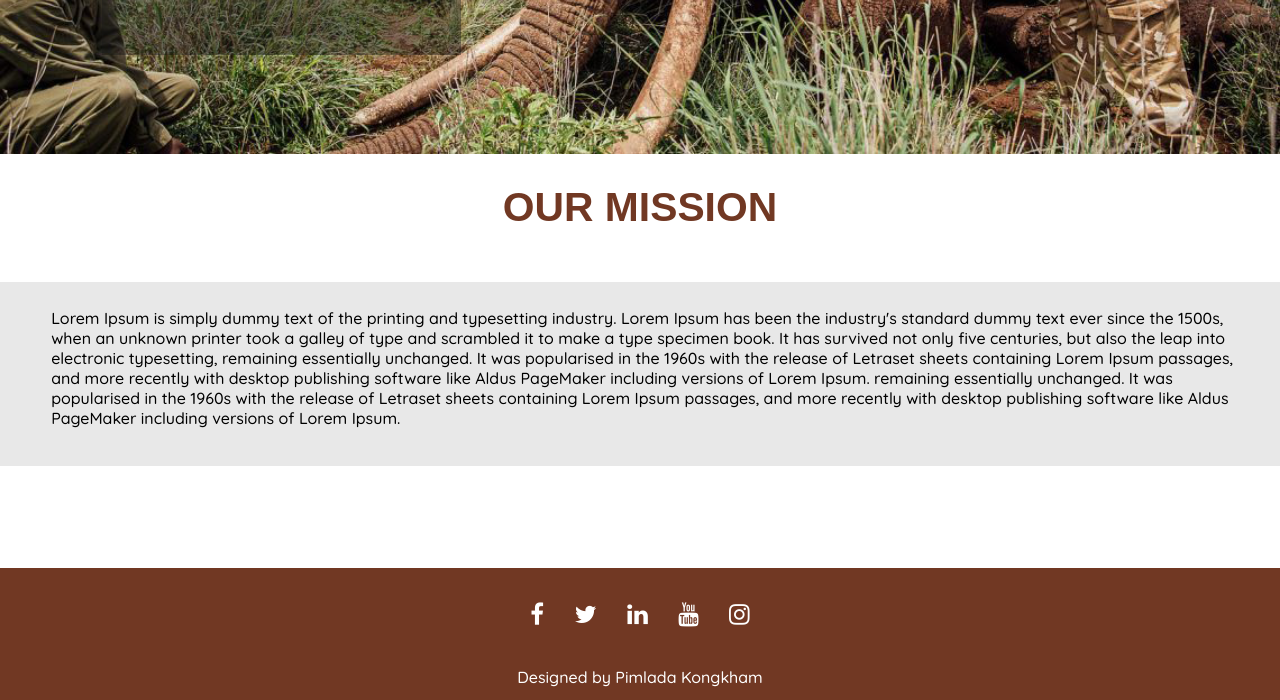
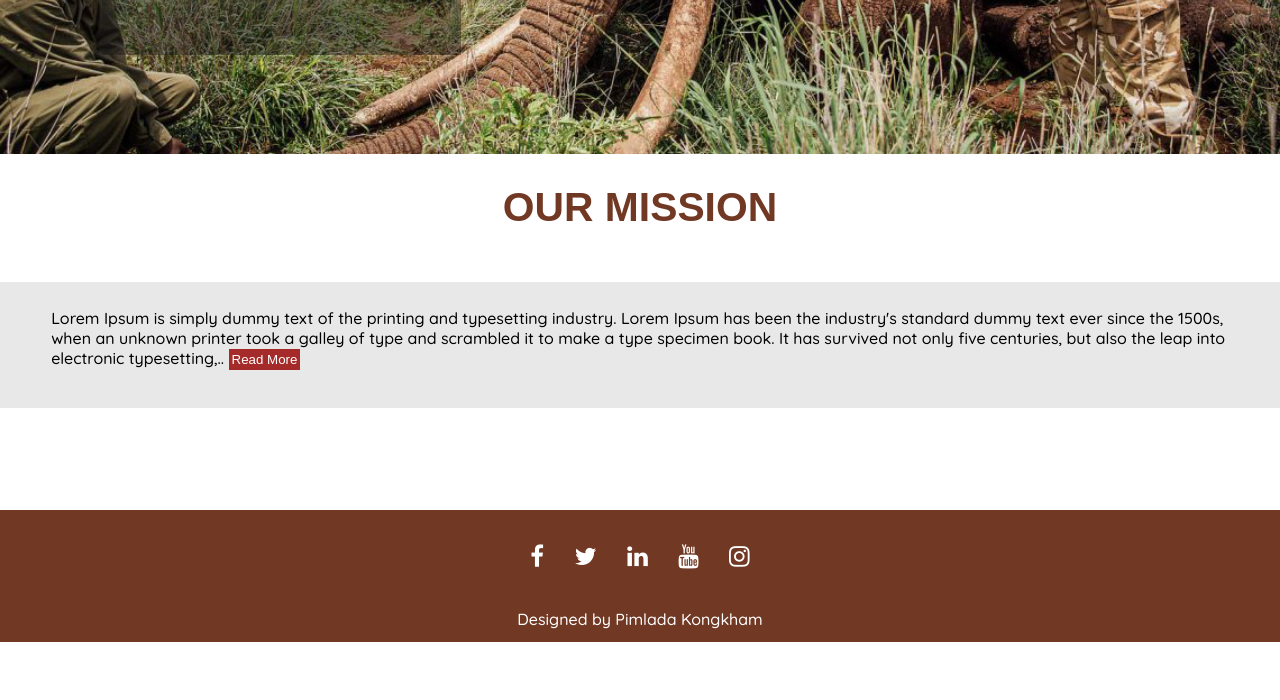
Before and after one commit to pimdiamond/p2-kongkham-pimlada, a plain HTML site: page ourmission.html in a window 1280 px wide. Shown: the part 569-1269 px from the top of the page. After the commit the page ends 1211 px from the top, so only its background shows below. Drawn offline with nearby package versions, Linux system fonts and the light colour scheme; a web font is replaced by a local one.

Commit message:
Added read more and less function in js

```diff
--- a/js/main.js
+++ b/js/main.js
@@ -105,3 +105,21 @@ for (i = 0; i < coll.length; i++) {
     }
   });
 }
+
+
+// Added read more and less function
+function myFunction() {
+  var dots = document.getElementById("dots");
+  var moreText = document.getElementById("more");
+  var btnText = document.getElementById("myBtn");
+
+  if (dots.style.display === "none") {
+    dots.style.display = "inline";
+    btnText.innerHTML = "Read more";
+    moreText.style.display = "none";
+  } else {
+    dots.style.display = "none";
+    btnText.innerHTML = "Read less";
+    moreText.style.display = "inline";
+  }
+}
--- a/ourmission.html
+++ b/ourmission.html
@@ -76,8 +76,11 @@
 	  </section>
 
 	  <section class="main-content">
-	    <p>Lorem Ipsum is simply dummy text of the printing and typesetting industry. Lorem Ipsum has been the industry's standard dummy text ever since the 1500s, when an unknown printer took a galley of type and scrambled it to make a type specimen book. It has survived not only five centuries, but also the leap into electronic typesetting, remaining essentially unchanged. It was popularised in the 1960s with the release of Letraset sheets containing Lorem Ipsum passages, and more recently with desktop publishing software like Aldus PageMaker including versions of Lorem Ipsum. remaining essentially unchanged. It was popularised in the 1960s with the release of Letraset sheets containing Lorem Ipsum passages, and more recently with desktop publishing software like Aldus PageMaker including versions of Lorem Ipsum.</p>
+	    <p>Lorem Ipsum is simply dummy text of the printing and typesetting industry. Lorem Ipsum has been the industry's standard dummy text ever since the 1500s, when an unknown printer took a galley of type and scrambled it to make a type specimen book. It has survived not only five centuries, but also the leap into electronic typesetting,<span id="dots">..</span> <span id="more"> remaining essentially unchanged. It was popularised in the 1960s with the release of Letraset sheets containing Lorem Ipsum passages, and more recently with desktop publishing software like Aldus PageMaker including versions of Lorem Ipsum. remaining essentially unchanged. It was popularised in the 1960s with the release of Letraset sheets containing Lorem Ipsum passages, and more recently with desktop publishing software like Aldus PageMaker including versions of Lorem Ipsum.</span>
+		<button onclick="myFunction()" id="myBtn">Read More</button></p>
+
 	  </section>
+
 	</main>
 
 	  <!-- Footer Section -->
--- a/styles.css
+++ b/styles.css
@@ -95,6 +95,14 @@ span.a {
     padding: 2% 7% 2% 7%;
 
  }
+
+ #more {display: none;}
+
+ button#myBtn {
+    color: white;
+    background-color: brown;
+    padding: 3px;
+}
 
  p.space {
     padding-top: 14px;
```
